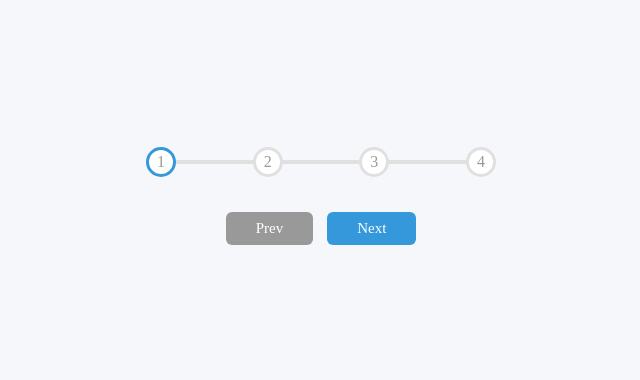
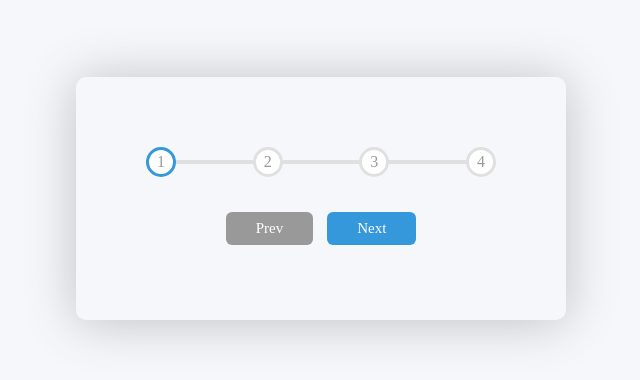
Before and after one commit to Si-maher/Progress-Bar, a plain HTML site: page index.html in a window 1280 px wide. Shown: the part 202-582 px from the top of the page, without its empty margins (319-959 px from the left). Drawn offline with Linux system fonts and the light colour scheme.

Commit message:
added style to progress container

```diff
--- a/styles.css
+++ b/styles.css
@@ -13,6 +13,9 @@ body {
 }
 .container {
     text-align: center;
+    box-shadow: 0 2px 50px #5555;
+    border-radius: 10px;
+    padding: 70px;
 }
 .progress-container {
     display: flex;
```
